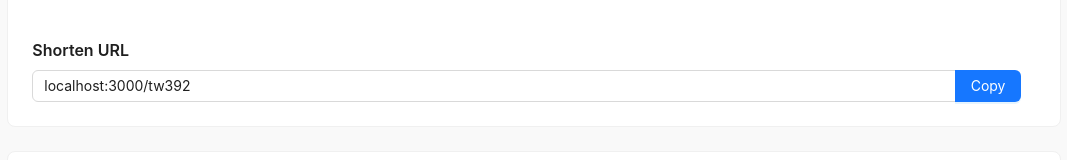
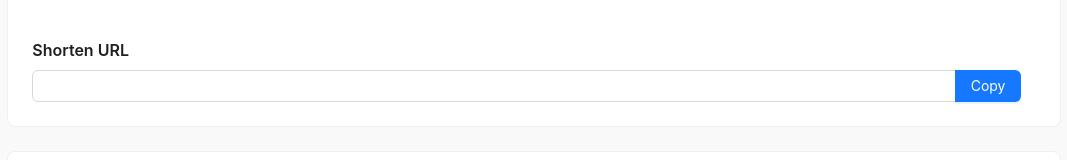
Before and after one commit to Ehsan-Home/URL_shortener, a React (Create React App) app in the folder Front-end/: page / in a window 1280 px wide. Shown: the part 381-541 px from the top of the page, without its empty margins (106-1173 px from the left). Built offline with nearby package versions, Linux system fonts and the light colour scheme.

Commit message:
Frontend
Short URL is fetched and is shown to the user

```diff
--- a/Front-end/src/Components/ShortURLBox.js
+++ b/Front-end/src/Components/ShortURLBox.js
@@ -3,10 +3,12 @@ import "../Styles/Styles.css";
 
 const { Text, Title } = Typography;
 
-const ShortURLBox = () => {
+const ShortURLBox = ({ shortURL }) => {
+  console.log("unique key in shortURLBox", shortURL);
+
   const [messageApi, contextHolder] = message.useMessage();
   const onCopyClicked = () => {
-    navigator.clipboard.writeText("Shorten URL2");
+    navigator.clipboard.writeText(shortURL);
     messageApi.info("URL copied");
   };
   return (
@@ -16,7 +18,7 @@ const ShortURLBox = () => {
         <Title level={5}>Shorten URL</Title>
         <Input.Group compact>
           <Input
-            defaultValue={"localhost:3000/tw392"}
+            value={shortURL}
             style={{
               width: "calc(100% - 80px)",
             }}
--- a/Front-end/src/Components/TextInputBox.js
+++ b/Front-end/src/Components/TextInputBox.js
@@ -3,12 +3,12 @@ import URLRequest from "../Network/URLRequest";
 
 const { Title } = Typography;
 
-const TextInputBox = () => {
+const TextInputBox = ({ setShortURL }) => {
   const [form] = Form.useForm();
   const onFinish = (values) => {
     console.log("finished tapped");
     console.log(values);
-    URLRequest(values);
+    URLRequest(values, setShortURL);
   };
 
   return (
--- a/Front-end/src/Network/URLRequest.js
+++ b/Front-end/src/Network/URLRequest.js
@@ -1,10 +1,13 @@
-import axios from "axios";
 import Network from "./Setup";
 
-const URLRequest = (data) => {
+const URLRequest = (data, setUniqueKey) => {
   Network.post("url/", data)
     .then((response) => {
-      console.log("url in string: " + JSON.stringify(response.data));
+      const data = response.data;
+      // console.log("resInStr.unique_key: ", data["unique_key"]);
+      const uniqueKey = data["unique_key"];
+      // console.log("unique key", uniqueKey);
+      setUniqueKey("http:/localhost:3000/" + uniqueKey);
     })
     .catch((error) => console.log("error from url request" + error));
 };
--- a/Front-end/src/Views/Home.js
+++ b/Front-end/src/Views/Home.js
@@ -1,10 +1,12 @@
 import { Col, Row } from "antd";
+import { useState } from "react";
 import Header from "../Components/Header";
 import Notes from "../Components/Notes";
 import ShortURLBox from "../Components/ShortURLBox";
 import TextInputBox from "../Components/TextInputBox";
 
 const Home = () => {
+  const [shortURL, setShortURL] = useState();
   return (
     <div className="background">
       <Row justify="center" gutter={[0, 24]}>
@@ -12,10 +14,10 @@ const Home = () => {
           <Header />
         </Col>
         <Col xs={24} sm={24} md={18} lg={20} xl={20}>
-          <TextInputBox />
+          <TextInputBox setShortURL={setShortURL} />
         </Col>
         <Col xs={24} sm={24} md={18} lg={20} xl={20}>
-          <ShortURLBox />
+          <ShortURLBox shortURL={shortURL} />
         </Col>
         <Col xs={24} sm={24} md={18} lg={20} xl={20}>
           <Notes />
```
